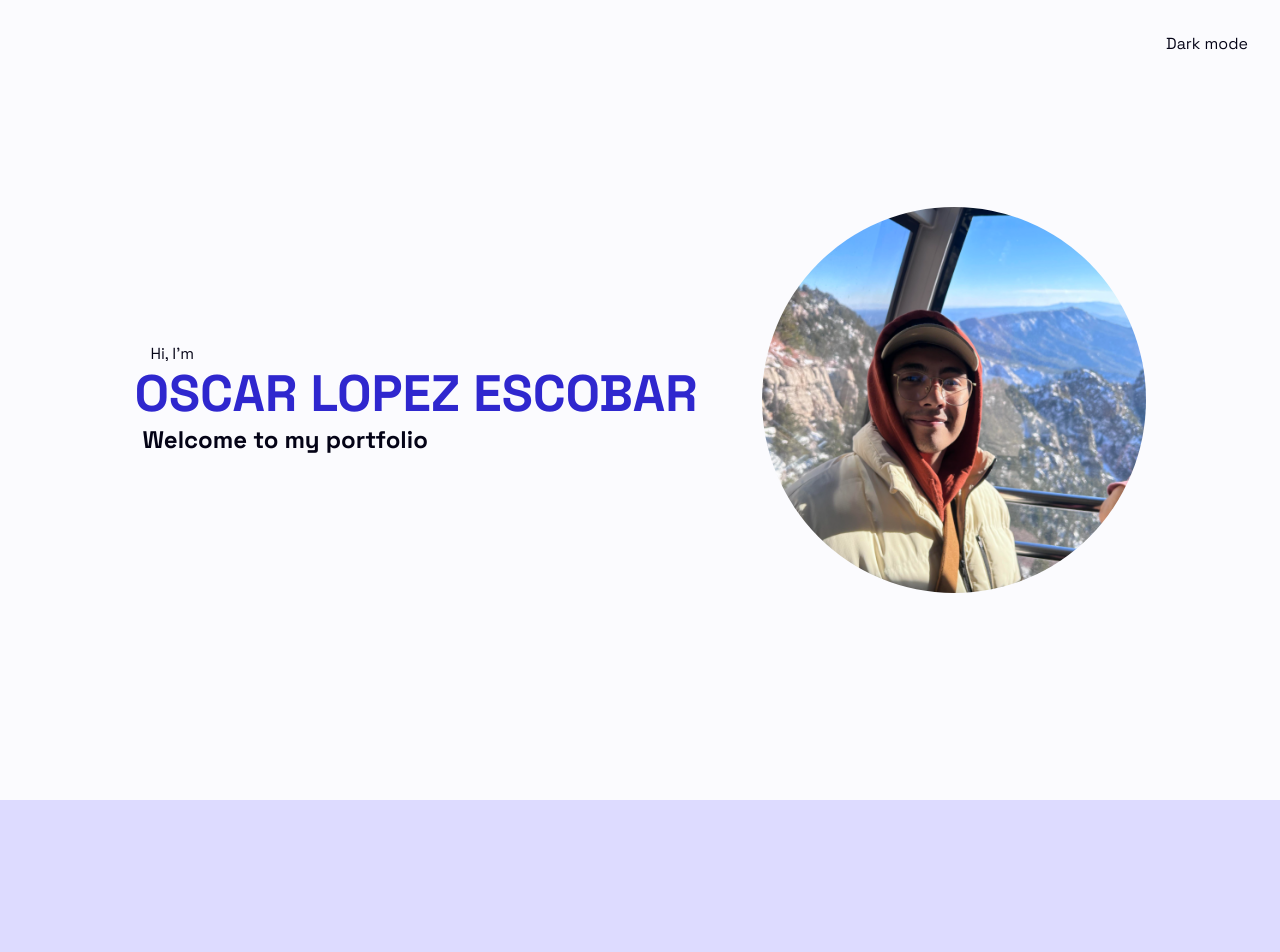
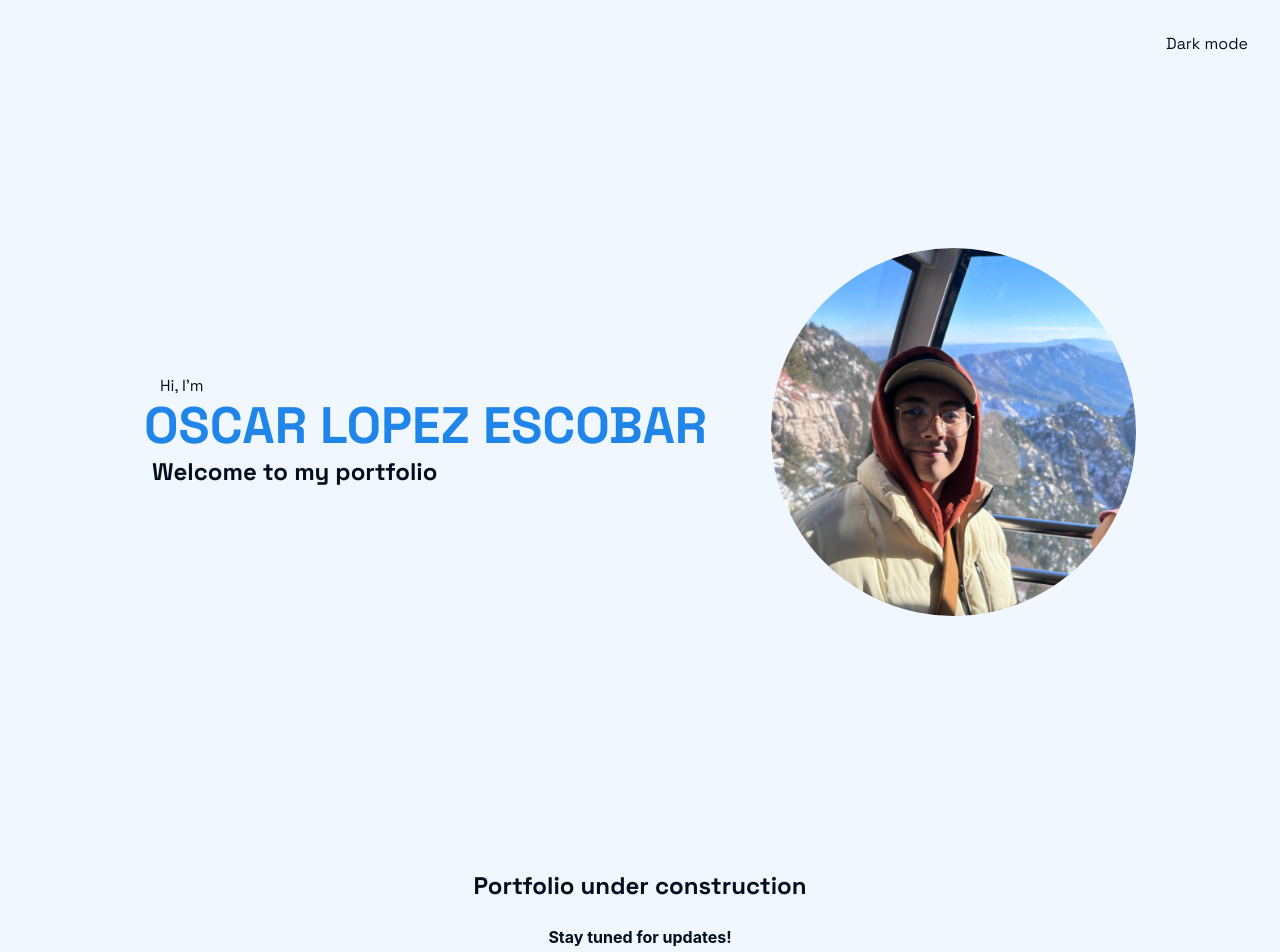
Before and after one commit to OLopezE/my-portfolio, a React (Vite) app: page / in a window 1280 px wide. Shown: the top 952 px of the page. Built offline with nearby package versions, Linux system fonts and the light colour scheme.

Commit message:
new palette and under conmstruction view

```diff
--- a/src/App.style.js
+++ b/src/App.style.js
@@ -4,6 +4,7 @@ import styled, { ThemeContext } from "styled-components";
 
 const Main = styled.main`
   background-color: ${({ palette }) => palette.background};
+  padding: 1rem;
 
   h1, h2, h3, h4, h5, h6, p {
     color: ${({ palette }) => palette.text};
--- a/src/MyApp.jsx
+++ b/src/MyApp.jsx
@@ -2,7 +2,12 @@ import React, { useContext } from 'react'
 import { ThemeContext } from './theme/ThemeProvider';
 
 import Main from './App.style';
-import { FireLinkShrine, MeetMe, ContactMe } from './views';
+import {
+  Building,
+  FireLinkShrine,
+  MeetMe,
+  ContactMe
+} from './views';
 
 const MyApp = () => {
   const { themeColor, myPalette } = useContext(ThemeContext);
@@ -10,7 +15,8 @@ const MyApp = () => {
   return (
     <Main palette={myPalette}>
       <FireLinkShrine />
-      <MeetMe />
+      <Building />
+      {/* <MeetMe /> */}
       {/* <ContactMe /> */}
     </Main>
   )
--- a/src/theme/palette/palette.js
+++ b/src/theme/palette/palette.js
@@ -1,18 +1,18 @@
 const palette = {
   light: {
-    text: '#040316',
-    background: '#fbfbfe',
-    primary: '#2f27ce',
-    secondary: '#dddbff',
-    accent: '#443dff'
+    text: '#030e1c',
+    background: '#f1f7fe',
+    primary: '#2085e9',
+    secondary: '#a98cf3',
+    accent: '#9653ee',
 
   },
   dark: {
-    text: '#eae9fc',
-    background: '#010104',
-    primary: '#3a31d8',
-    secondary: '#020024',
-    accent: '#0600c2',
+    text: '#e3eefc',
+    background: '#01070e',
+    primary: '#167adf',
+    secondary: '#290c73',
+    accent: '#5411ac',
   }
 };
 
--- /dev/null
+++ b/src/views/building/Building.jsx
@@ -0,0 +1,14 @@
+import React from 'react'
+
+const Building = () => {
+  return (
+    <section>
+      <h2>
+        Portfolio under construction
+      </h2>
+      <h4>Stay tuned for updates!</h4>
+    </section>
+  )
+}
+
+export default Building
--- /dev/null
+++ b/src/views/building/index.js
@@ -0,0 +1,3 @@
+import Building from "./Building";
+
+export default Building;
--- a/src/views/contactMe/ContactMe.jsx
+++ b/src/views/contactMe/ContactMe.jsx
@@ -1,10 +1,48 @@
 import React from 'react'
+
+//get svgs and make them cool with a hover effect!!!
 
 const ContactMe = () => {
   return (
-    <footer>
-      <p>Contact me</p>
-    </footer>
+    <div>
+      <ul>
+        <li>
+          <a href=''>
+            Linkedin
+          </a>
+        </li>
+
+        <li>
+          <a href=''>
+            github
+          </a>
+        </li>
+
+        <li>
+          <a href=''>
+            instagram
+          </a>
+        </li>
+
+        <li>
+          <a href=''>
+            tiktok
+          </a>
+        </li>
+
+        <li>
+          <a href=''>
+            facebook
+          </a>
+        </li>
+
+        <li>
+          <a href=''>
+            gmail
+          </a>
+        </li>
+      </ul>
+    </div>
   )
 }
 
--- a/src/views/firelinkShrine/FireLinkShrine.style.js
+++ b/src/views/firelinkShrine/FireLinkShrine.style.js
@@ -6,6 +6,7 @@ const FireLinkSection = styled.section`
   justify-content: center;
   flex-direction: column-reverse;
   gap: 1rem;
+  padding: 1rem;
 
   img {
     width: 60%;
--- a/src/views/index.js
+++ b/src/views/index.js
@@ -1,5 +1,11 @@
 import FireLinkShrine from "./firelinkShrine";
 import MeetMe from "./meetMe";
 import ContactMe from "./contactMe";
+import Building from "./building";
 
-export { FireLinkShrine, MeetMe, ContactMe };
+export {
+  Building,
+  FireLinkShrine,
+  MeetMe,
+  ContactMe
+};
```
